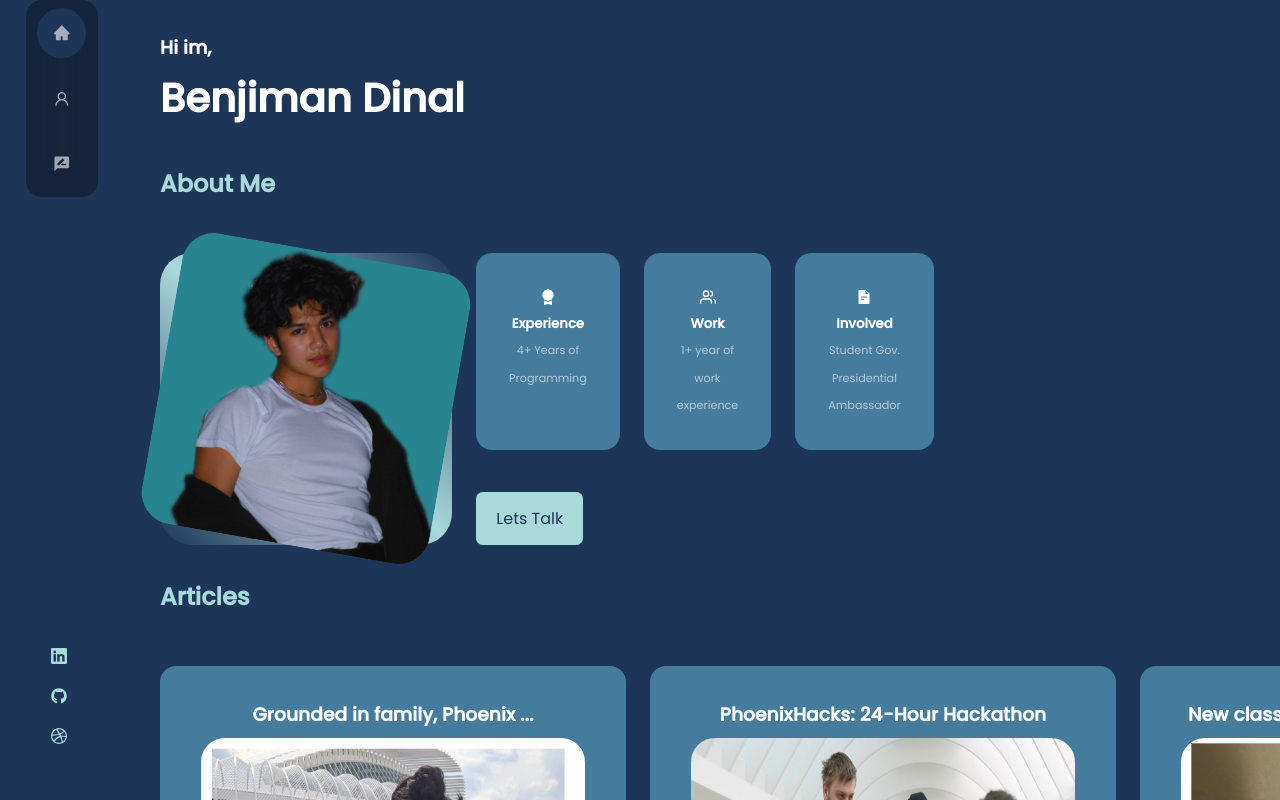
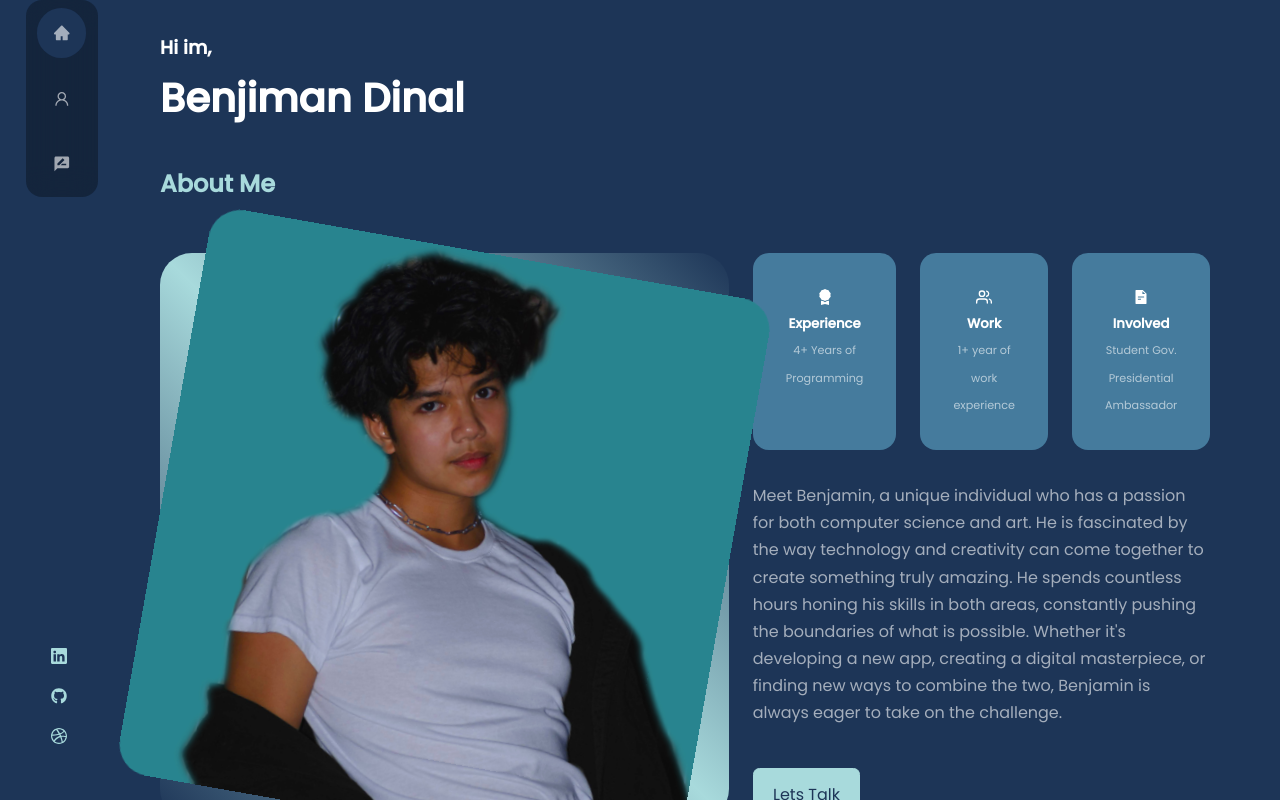
Before and after one commit to Aznviben/portfolio_website, a React (Create React App) app: page / in a window 1280 px wide. Shown: the top 800 px of the page. Built offline with nearby package versions, Linux system fonts and the light colour scheme.

Commit message:
Update About.jsx

```diff
--- a/src/pages/About/About.jsx
+++ b/src/pages/About/About.jsx
@@ -35,7 +35,10 @@ const About = () => {
               </article>
             </div>
             <p>
-
+            Meet Benjamin, a unique individual who has a passion for both computer science and art.
+            He is fascinated by the way technology and creativity can come together to create something truly amazing.
+            He spends countless hours honing his skills in both areas, constantly pushing the boundaries of what is possible.
+            Whether it's developing a new app, creating a digital masterpiece, or finding new ways to combine the two, Benjamin is always eager to take on the challenge.
             </p>
             <a href='#contact' className='btn btn-primary'>Lets Talk</a>
 
```
